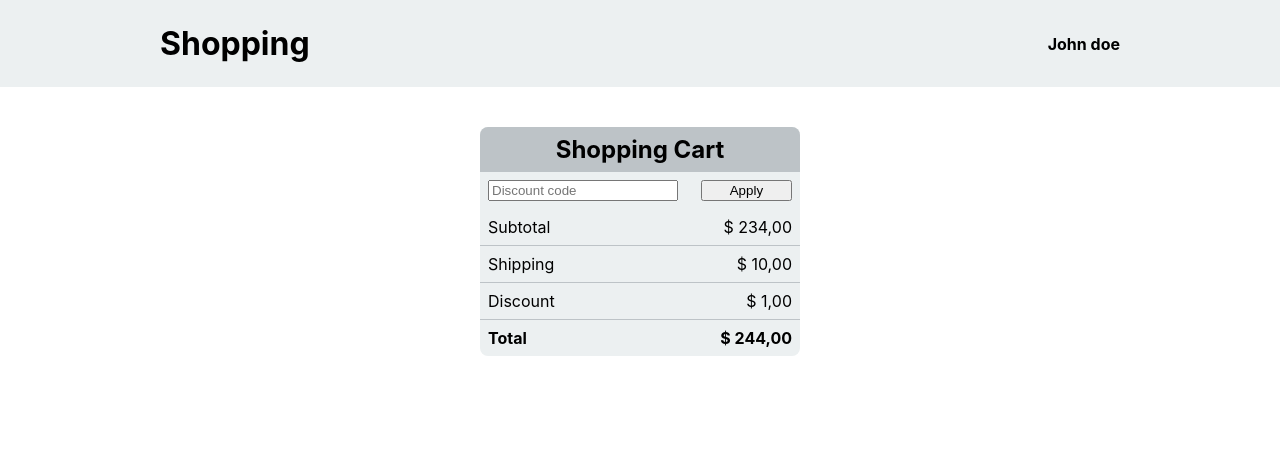
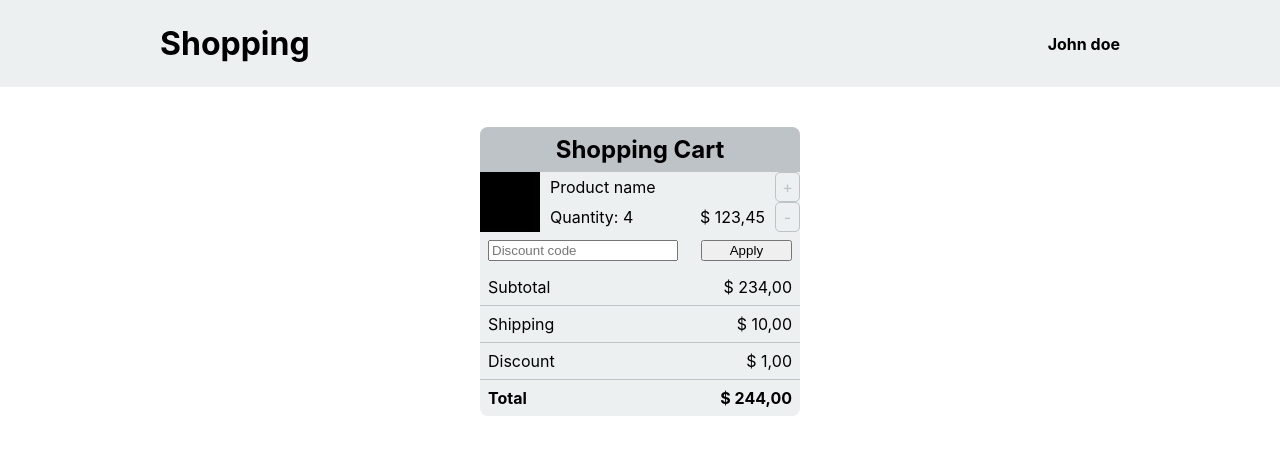
Before and after one commit to italovieira/shopping-cart, a React (Create React App) app: page / in a window 1280 px wide. Shown: the top 454 px of the page. Built offline with nearby package versions, Linux system fonts and the light colour scheme.

Commit message:
Create CartProduct component

```diff
--- a/src/components/Cart.js
+++ b/src/components/Cart.js
@@ -5,6 +5,8 @@ const Cart = () => {
   return (
     <section className={styles.container}>
       <div className={styles.header}>Shopping Cart</div>
+
+      <CartProduct></CartProduct>
 
       <div>
         <div className={`${styles.spaceBetween} ${styles.margin}`}>
@@ -28,6 +30,29 @@ const Cart = () => {
   )
 }
 
+const CartProductList = () => {
+  return true
+}
+
+const CartProduct = () => {
+  return (
+    <div className={styles.product}>
+      <div className={styles.image}></div>
+      <div className={styles.productInfo}>
+        <div className={styles.productName}>Product name</div>
+        <div className={styles.spaceBetween}>
+          <div className={styles.quantity}>Quantity: 4</div>
+          <div className={styles.price}>$ 123,45</div>
+        </div>
+      </div>
+      <div className={styles.buttons}>
+        <div>+</div>
+        <div>-</div>
+      </div>
+    </div>
+  )
+}
+
 const CartInfo = (props) => {
   return (
     <div className={`${styles.spaceBetween} ${styles.margin}`}>
--- a/src/components/Cart.module.css
+++ b/src/components/Cart.module.css
@@ -36,5 +36,40 @@ input[type=submit] {
 
 hr {
   border: 0;
-  border-top: 0.01px solid #bdc3c7;
+  border-top: 0.1px solid #bdc3c7;
 }
+
+.product {
+  display: flex;
+  height: 60px;
+}
+
+.image {
+  width: 60px;
+  background-color: black;
+}
+
+.buttons {
+  display: flex;
+  flex-direction: column;
+  width: 25px;
+  color: #bdc3c7;
+}
+
+.buttons > * {
+  display: flex;
+  align-items: center;
+  justify-content: center;
+  flex: 1;
+  border: 1px solid #bdc3c7;
+  border-radius: 5px;
+}
+
+.productInfo {
+  display: flex;
+  flex-direction: column;
+  justify-content: space-around;
+  flex: 1;
+  padding: 0 10px;
+  width: auto;
+}
```
